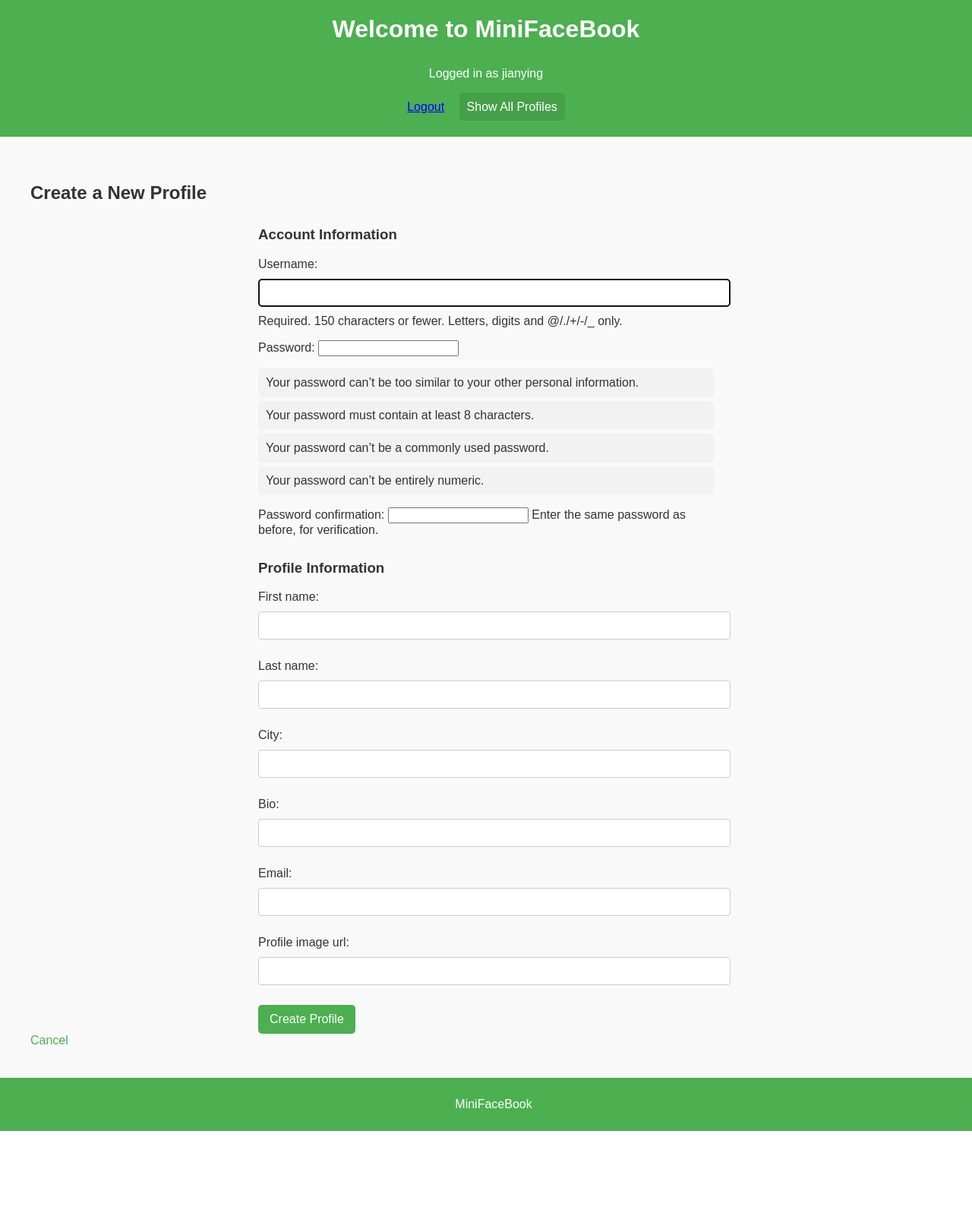
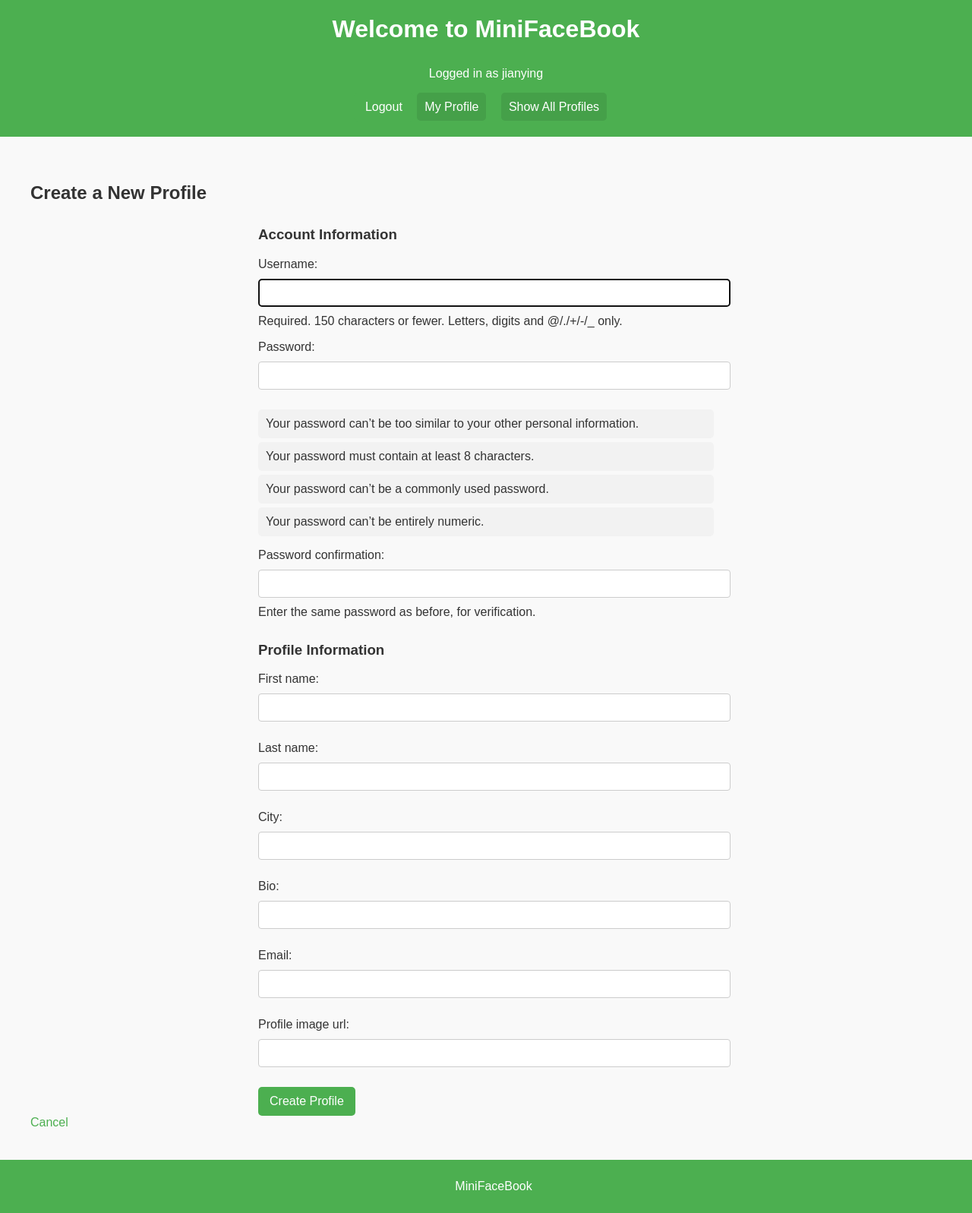
Before and after one commit to jianyingx12/412, a Django app: page /mini_fb/create_profile/ in a window 1280 px wide. Shown: the whole page at 76% size. Before the commit the page ends 1489 px from the top, so only its background shows below. Run offline with Django 5.2, Linux system fonts and the light colour scheme; a user stored in the database is signed in; data comes from the database, SQL or seed files in the repository; both versions use the stored data as it was after the commit.

Commit message:
touch up

```diff
--- a/mini_fb/models.py
+++ b/mini_fb/models.py
@@ -9,7 +9,7 @@
     '''Encapsulate the idea of one profile'''
 
     # for deletion and a default for existing profiles
-    user = models.ForeignKey(User, on_delete=models.CASCADE, default=1)
+    user = models.OneToOneField(User, on_delete=models.CASCADE)
 
     # data attributes of an Article:
     first_name = models.CharField(max_length=100)
--- a/mini_fb/templates/mini_fb/base.html
+++ b/mini_fb/templates/mini_fb/base.html
@@ -16,7 +16,7 @@
 
                 <form action="{% url 'logout' %}" method="post" style="display: inline;">
                     {% csrf_token %}
-                    <button type="submit" style="background: none; border: none; color: blue; text-decoration: underline; cursor: pointer;">
+                    <button type="submit" class="L">
                         Logout
                     </button>
                 </form>
@@ -29,7 +29,6 @@
                 <a href="{% url 'create_profile' %}">Create a New Profile</a>
             {% endif %}
 
-            <!-- Show all profiles link available to both logged-in and guest users -->
             <a href="{% url 'show_all_profiles' %}">Show All Profiles</a>
         </nav>
     </header>
--- a/static/mini_fb/styles.css
+++ b/static/mini_fb/styles.css
@@ -84,7 +84,7 @@
     margin: auto;
 }
 
-input[type="text"], input[type="email"], input[type="url"], textarea {
+input[type="text"], input[type="email"], input[type="url"], input[type="password"], textarea {
     width: 100%;
     padding: 10px;
     margin: 10px 0;
```
Also changed, not shown: db.sqlite3, mini_fb/migrations/0009_alter_profile_user.py (added), 1 other file.
